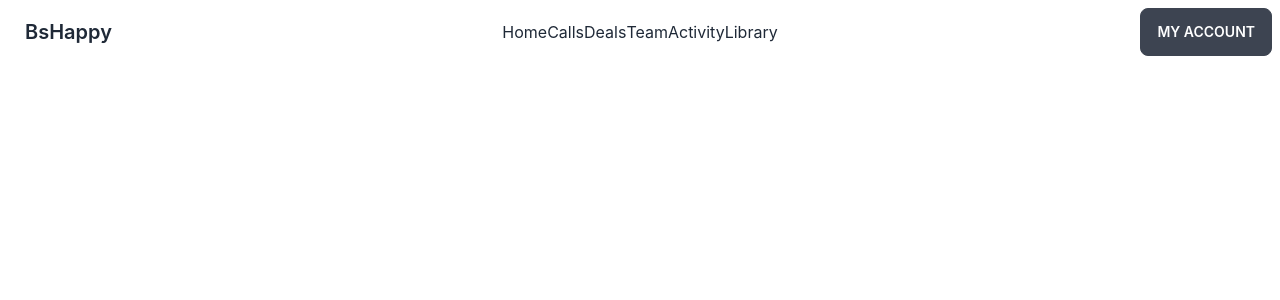
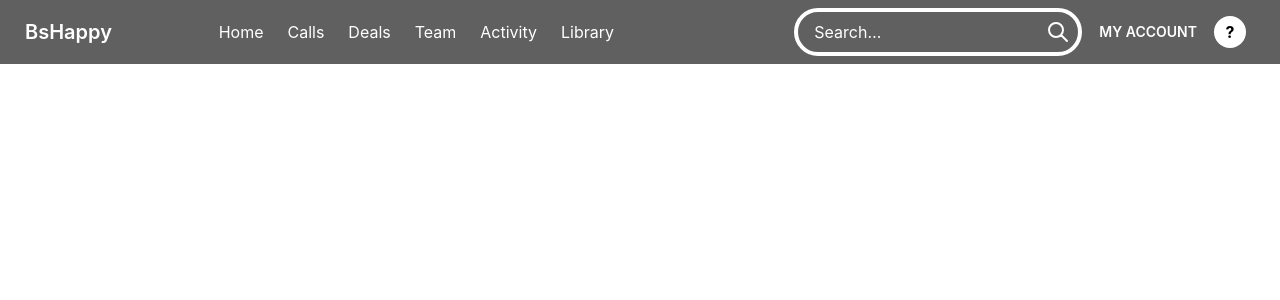
Before and after one commit to Neamul01/video-chat-app, a React (Create React App) app: page / in a window 1280 px wide. Shown: the top 300 px of the page. Built offline with nearby package versions, Linux system fonts and the light colour scheme.

Commit message:
navbar done

```diff
--- a/src/components/Navbar.js
+++ b/src/components/Navbar.js
@@ -3,14 +3,14 @@ import { Link } from 'react-router-dom';
 
 const Navbar = () => {
     return (
-        <div className=' bg-base-100 flex justify-center'>
-            <div class="navbar container">
-                <div class="navbar-start">
-                    <div class="dropdown">
-                        <label tabindex="0" class="btn btn-ghost lg:hidden">
-                            <svg xmlns="http://www.w3.org/2000/svg" class="h-5 w-5" fill="none" viewBox="0 0 24 24" stroke="currentColor"><path stroke-linecap="round" stroke-linejoin="round" stroke-width="2" d="M4 6h16M4 12h8m-8 6h16" /></svg>
+        <div className=' bg-[#606060] flex justify-center'>
+            <div className="navbar container  text-white">
+                <div className="w-1/6 navbar-start">
+                    <div className="dropdown">
+                        <label tabIndex="0" className="btn btn-ghost lg:hidden">
+                            <svg xmlns="http://www.w3.org/2000/svg" className="h-5 w-5" fill="none" viewBox="0 0 24 24" stroke="currentColor"><path strokeLinecap="round" strokeLinejoin="round" strokeWidth="2" d="M4 6h16M4 12h8m-8 6h16" /></svg>
                         </label>
-                        <ul tabindex="0" class="menu menu-compact dropdown-content mt-3 p-2 shadow bg-base-100 rounded-box w-52">
+                        <ul tabIndex="0" className="menu menu-compact dropdown-content mt-3 p-2 shadow bg-base-100 rounded-box w-52">
                             <Link to={'/'} as='li'>Home</Link>
                             <Link to={'/'} as='li'>Calls</Link>
                             <Link to={'/'} as='li'>Deals</Link>
@@ -19,10 +19,10 @@ const Navbar = () => {
                             <Link to={'/'} as='li'>Library</Link>
                         </ul>
                     </div>
-                    <Link to={'/'} class="btn btn-ghost normal-case text-xl">BsHappy</Link>
+                    <Link to={'/'} className="btn btn-ghost normal-case text-xl">BsHappy</Link>
                 </div>
-                <div class="navbar-center hidden lg:flex">
-                    <ul class="menu menu-horizontal p-0">
+                <div className="navbar-center hidden lg:flex">
+                    <ul className="menu menu-horizontal p-0 gap-6">
                         <Link to={'/'} as='li'>Home</Link>
                         <Link to={'/'} as='li'>Calls</Link>
                         <Link to={'/'} as='li'>Deals</Link>
@@ -31,8 +31,21 @@ const Navbar = () => {
                         <Link to={'/'} as='li'>Library</Link>
                     </ul>
                 </div>
-                <div class="navbar-end">
-                    <Link to={'/myAccount'} class="btn">My Account</Link>
+                <div className="navbar-end">
+                    <div className="form-control">
+                        <div className="input-group relative">
+                            <input type="text" placeholder="Search…" className="input input-bordered bg-[#606060] border-white border-4 placeholder-white" style={{ borderRadius: '2rem' }} />
+                            <button className="btn btn-square btn-ghost absolute right-0">
+                                <svg xmlns="http://www.w3.org/2000/svg" className="h-6 w-6 text-white" fill="none" viewBox="0 0 24 24" stroke="currentColor"><path strokeLinecap="round" strokeLinejoin="round" strokeWidth="2" d="M21 21l-6-6m2-5a7 7 0 11-14 0 7 7 0 0114 0z" /></svg>
+                            </button>
+                        </div>
+                    </div>
+                    <Link to={'/myAccount'} className="btn btn-ghost">My Account</Link>
+                    <div className="avatar">
+                        <div className="w-8 rounded-full bg-white text-black justify-center items-center" style={{ display: 'flex' }}>
+                            <span className="font-bold w-full">?</span>
+                        </div>
+                    </div>
                 </div>
             </div>
         </div>
```
